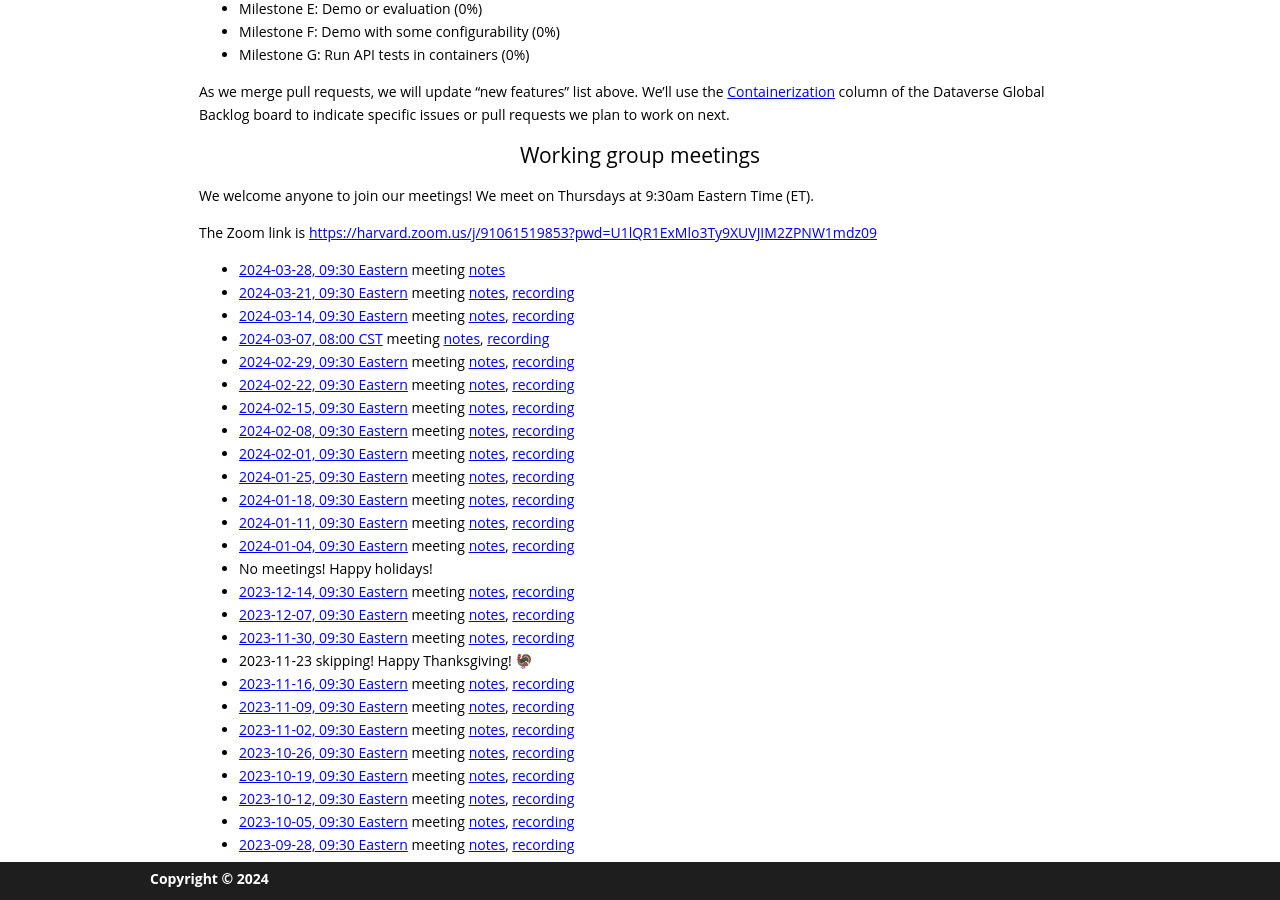
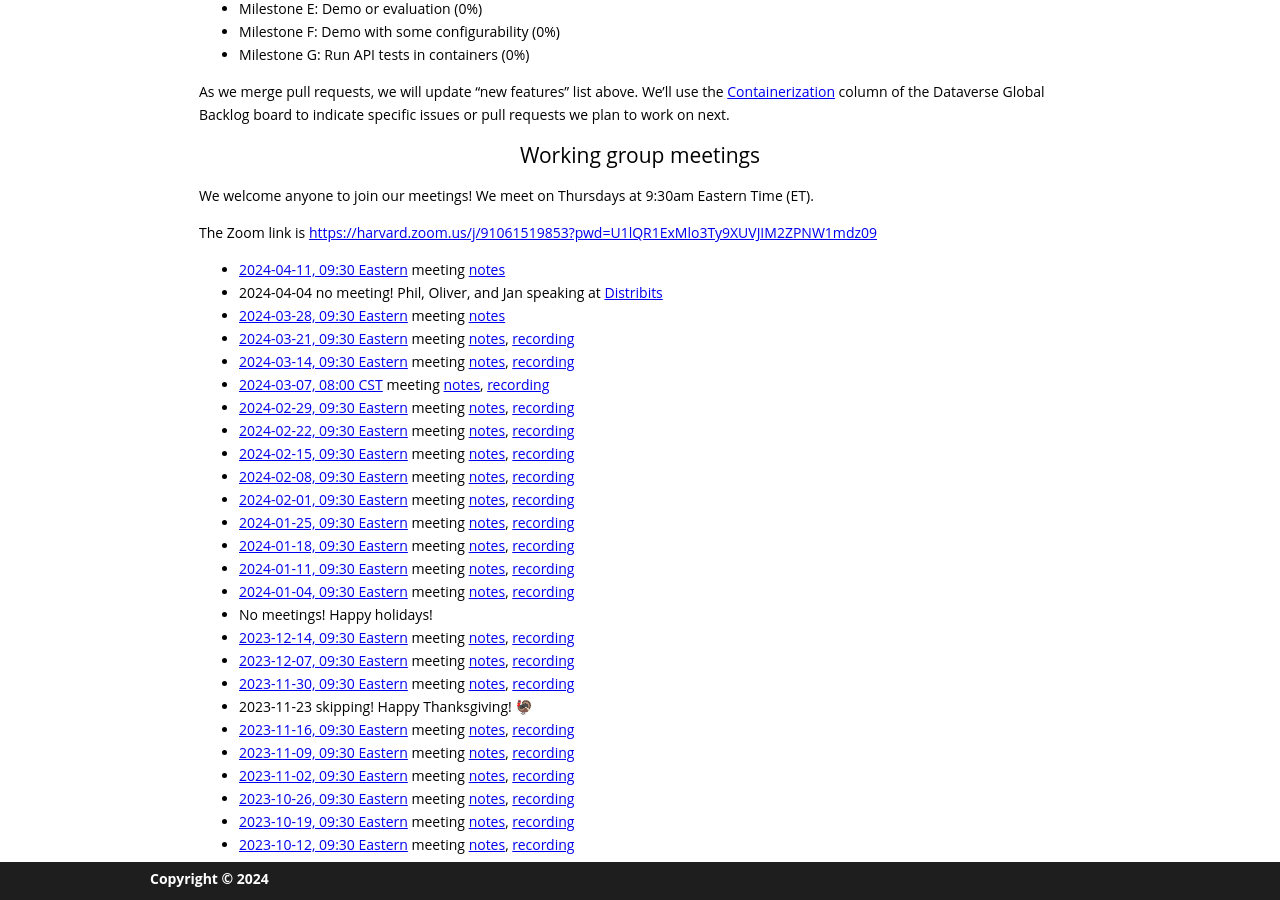
Before and after one commit to gdcc/ct.gdcc.io, a Jekyll site: the page built from index.md, in a window 1280 px wide and 900 px high, scrolled down 1657 px. Built offline with Jekyll 4.4.1, drawn with Linux system fonts in a browser that asks for light colours; our own code applies the rules of GitHub Pages for plain Markdown files.

Commit message:
add next meeting (2 weeks out)

```diff
--- a/index.md
+++ b/index.md
@@ -60,6 +60,8 @@ We welcome anyone to join our meetings! We meet on Thursdays at 9:30am Eastern T
 
 The Zoom link is <https://harvard.zoom.us/j/91061519853?pwd=U1lQR1ExMlo3Ty9XUVJIM2ZPNW1mdz09>
 
+- [2024-04-11, 09:30 Eastern](https://time.is/compare/0930_11_Apr_2024_in_Boston) meeting [notes](https://docs.google.com/document/d/1toiFxJKGvrYMy9KrW9GZ4U6FLGhMaCipJ9ggtvZFwgc/edit?usp=sharing)
+- 2024-04-04 no meeting! Phil, Oliver, and Jan speaking at [Distribits](https://groups.google.com/g/dataverse-community/c/huhI8TyE8a0/m/4ey2-TIlAAAJ)
 - [2024-03-28, 09:30 Eastern](https://time.is/compare/0930_28_Mar_2024_in_Boston) meeting [notes](https://docs.google.com/document/d/1-Wl8Lygmyba-h6DHbZ6sKKq0EMuMyjbnESvrX1uOEJs/edit?usp=sharing)
 - [2024-03-21, 09:30 Eastern](https://time.is/compare/0930_21_Mar_2024_in_Boston) meeting [notes](https://docs.google.com/document/d/1X69Xig8vgFAMWIS0xw1FIYLT2BgrwImUOWfCt0mwYTw/edit?usp=sharing), [recording](https://harvard.zoom.us/rec/share/zBqcRUfqUOJYPLXd_orU4rY2oqmIXv8mOnNRAyS-rIBJuV6Vqep6N3O3hRHSRuen.IyVubl9breyMGi8R)
 - [2024-03-14, 09:30 Eastern](https://time.is/compare/0930_14_Mar_2024_in_Boston) meeting [notes](https://docs.google.com/document/d/1OxswKCxfFjehc4juCAJz-watMtDg9sptJy-HUheyWD4/edit?usp=sharing), [recording](https://harvard.zoom.us/rec/share/6zBB_ZUEkCYFAqbwkHbBOT3GAyPSP_os7vw9ZySp1A4O2u1iQmwC2W7dRdw-vIgd.tU5VbZWBgYCvPNW2)
```
